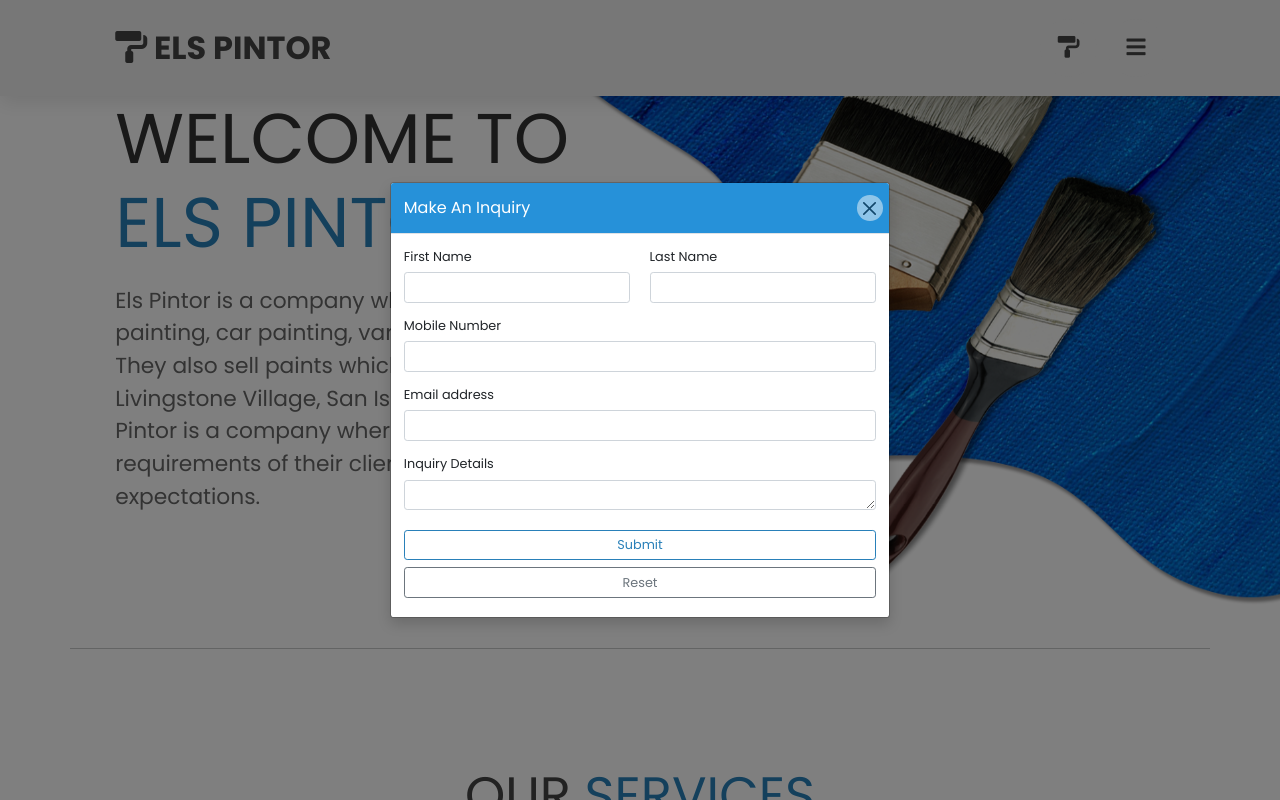
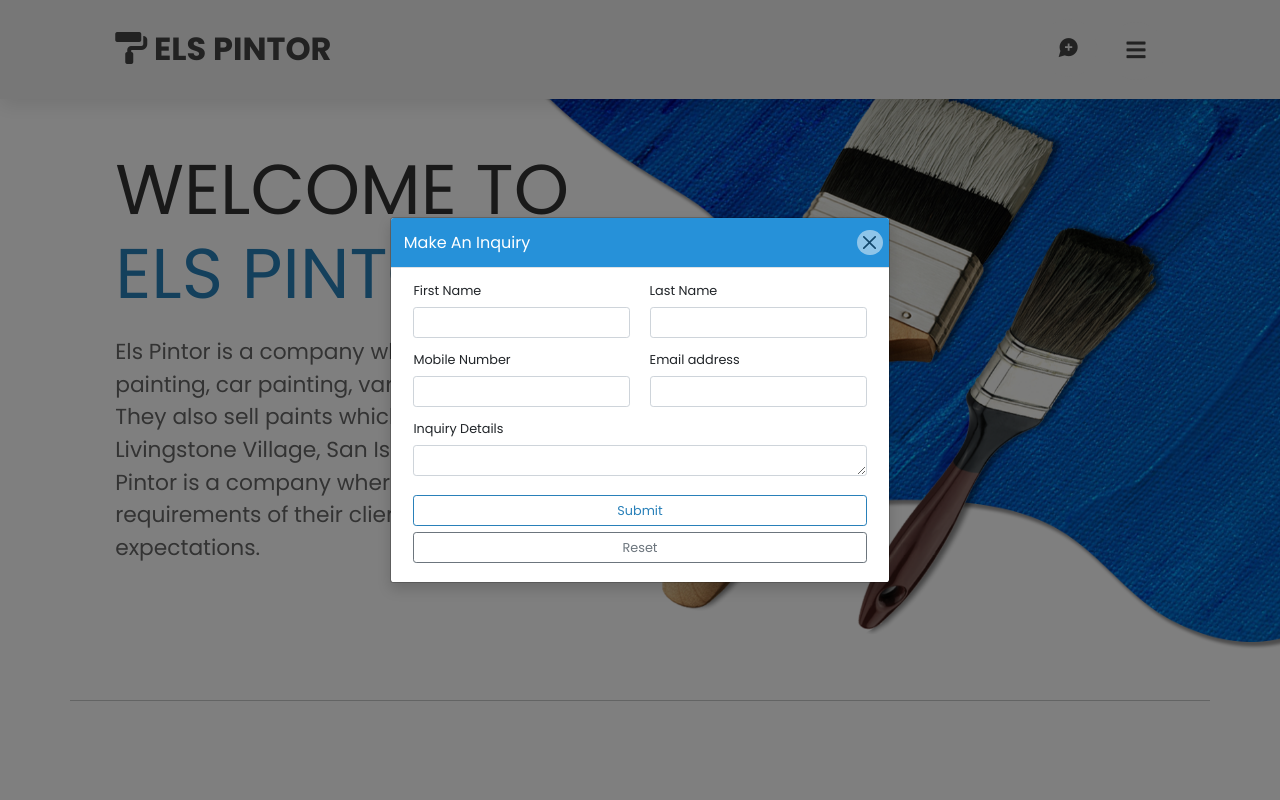
Before and after one commit to Louki-dev/els-pintor-frontend, a PHP site: page / in a window 1280 px wide, after a click on "maps_ugc". Run offline with PHP 8.4, Linux system fonts and the light colour scheme.

Commit message:
updated icon and hover

```diff
--- a/acc.php
+++ b/acc.php
@@ -22,7 +22,7 @@
 
 
                 <div class="col">
-                    <div id="user_data" class="edit-user" id="e-user"></div>
+                    <div id="user_data" class="edit-user"></div>
                 </br>
                     <div class="d-grid gap-2 mb-5 mt-4">
                         <button type="button" class="btn btn-outline-primary mt-3 mb-2 input_button" data-bs-toggle="modal" data-bs-target="#confirm-user-modal" disabled>Save Changes</button>
--- a/css/style.css
+++ b/css/style.css
@@ -954,3 +954,7 @@ input[type="button"]:hover{
   border-left: none;
   border-right: none;
 }
+
+.hover:hover {
+  color: #2980b9 !important;
+}
--- a/include/approved-requeset.modal.inc.php
+++ b/include/approved-requeset.modal.inc.php
@@ -32,7 +32,7 @@
                     <textarea class="opacity-75 form-control bg-white textarea" id="requestDetails" disabled></textarea>
                     </div>
                 </p>
-                <button type="button" class="btn float-end opacity-50 icon" id="copyApprovedRequest">Copy<i class="material-icons fs-6">copy_all</i></button>
+                <button type="button" class="btn float-end opacity-50 icon hover" title="Copy to Clipboard" id="copyApprovedRequest">Copy<i class="material-icons fs-6">copy_all</i></button>
             </div>
             <div class="container d-grid gap-2 mb-4 mt-2">
                 <!-- <button type="button" id="turndown" class="btn btn-outline-success">Turndown</button> -->
--- a/include/confirm-newpass.modal.inc.php
+++ b/include/confirm-newpass.modal.inc.php
@@ -3,6 +3,7 @@
         <div class="modal-content rounded-4 shadow">
 
         <div class="modal-body p-4 text-center">
+        <div class="container">
         <p><h5 class="mb-0">Enter your new password to confirm changes.</h5></p>
         <p class="mb-0"><input type="password" id="ch-pass" class="form-control"></p>
         </div>
@@ -11,6 +12,7 @@
         <button type="button" class="btn btn-lg btn-link fs-6 text-decoration-none col-6 m-0 rounded-0 border-right" id="edit-pass-submit"><strong>Confirm</strong></button>
         <button type="button" class="btn btn-lg btn-link fs-6 text-decoration-none col-6 m-0 rounded-0" data-bs-dismiss="modal">Cancel</button>
         </div>
+        </div>
     </div>
 </div>
 </div>
--- a/include/confirm-pass.modal.inc.php
+++ b/include/confirm-pass.modal.inc.php
@@ -3,6 +3,7 @@
         <div class="modal-content rounded-4 shadow">
 
         <div class="modal-body p-4 text-center">
+        <div class="container">
         <p><h5 class="mb-0">Enter your password to confirm changes.</h5></p>
         <p class="mb-0"><input type="password" id="c-pass" class="form-control"></p>
         </div>
@@ -11,6 +12,7 @@
         <button type="button" class="btn btn-lg btn-link fs-6 text-decoration-none col-6 m-0 rounded-0 border-right" id="edit-user-submit"><strong>Confirm</strong></button>
         <button type="button" class="btn btn-lg btn-link fs-6 text-decoration-none col-6 m-0 rounded-0" data-bs-dismiss="modal">Cancel</button>
         </div>
+        </div>
     </div>
 </div>
 </div>
--- a/include/create-employee.modal.inc.php
+++ b/include/create-employee.modal.inc.php
@@ -7,6 +7,7 @@
             </div>
     <form name="form">
         <div class="modal-body">
+        <div class="container">
             <div class="txt_field mt-3">
                 <input type="hidden" id="emp_id" value="">
                         <input type="text" class="fcapital" name="e_fname" value="" id="firstName" aria-describedby="help" required>
@@ -33,6 +34,7 @@
                 <button type="button" class="btn btn-outline-secondary " id="resetEmployee">Reset</button>
             </div>
         </div>
+        </div>
     </form>
     </div>
 </div>
--- a/include/create-inquiry.modal.inc.php
+++ b/include/create-inquiry.modal.inc.php
@@ -7,29 +7,36 @@
             </div>
     <form>
         <div class="modal-body">
+        <div class="container">
             <div class="mb-3">
                 <div class="row">
                     <div class="col">
                     <label for="exampleFormControlInput1" class="form-label">First Name</label>
                     <input type="text" class="form-control" id="cfname" placeholder="">
+
+                    <label for="exampleFormControlInput1" class="form-label mt-3">Mobile Number</label>
+                    <input type="number" class="form-control" id="cnumber" onKeyDown="if(this.value.length==11 && event.keyCode!=8) return false;" placeholder="">
                     </div>
 
                     <div class="col">
                     <label for="exampleFormControlInput1" class="form-label">Last Name</label>
                     <input type="text" class="form-control" id="clname" placeholder="">
+
+                    <label for="exampleFormControlInput1" class="form-label mt-3">Email address</label>
+                    <input type="email" class="form-control" id="cemail" placeholder="">
                     </div>
                 </div>
             </div>
 
-            <div class="mb-3">
+            <!-- <div class="mb-3">
             <label for="exampleFormControlInput1" class="form-label">Mobile Number</label>
             <input type="number" class="form-control" id="cnumber" onKeyDown="if(this.value.length==11 && event.keyCode!=8) return false;" placeholder="">
-            </div>
+            </div> -->
 
-            <div class="mb-3">
+            <!-- <div class="mb-3">
             <label for="exampleFormControlInput1" class="form-label">Email address</label>
             <input type="email" class="form-control" id="cemail" placeholder="">
-            </div>
+            </div> -->
 
             <div class="mb-3">
             <label for="exampleFormControlTextarea1" class="form-label">Inquiry Details</label>
@@ -41,6 +48,7 @@
                 <input type="reset" value="Reset" class="btn btn-outline-secondary">
             </div>
         </div>
+        </div>
     </form>
     </div>
 </div>
--- a/include/create-message.modal.inc.php
+++ b/include/create-message.modal.inc.php
@@ -7,11 +7,13 @@
             </div>
     <form>
         <div class="modal-body">
+        <div class="container">
             <textarea class="form-control _txtarea2" id="messageArea" rows="1" name="message" placeholder="Your message here"></textarea>
             <div class=" d-grid gap-2 mb-2 mt-4">
                 <button type="button" class="btn btn-outline-primary " id="createMessage">Submit</button>
             </div>
         </div>
+        </div>
     </form>
     </div>
 </div>
--- a/include/create-product.modal.inc.php
+++ b/include/create-product.modal.inc.php
@@ -7,6 +7,7 @@
             </div>
     <form enctype="multipart/form-data">
         <div class="modal-body">
+        <div class="container">
             <div class="row g-2 mb-3">
                 <div class="col-md">
                     <label for="serv_name" class="form-label">Product Name:</label>
@@ -28,6 +29,7 @@
                 <button type="button" class="btn btn-outline-secondary" id="resetProduct">Reset</button>
             </div>
         </div>
+        </div>
     </form>
     </div>
 </div>
--- a/include/create-service.modal.inc.php
+++ b/include/create-service.modal.inc.php
@@ -7,6 +7,7 @@
             </div>
     <form enctype="multipart/form-data">
         <div class="modal-body">
+        <div class="container">
             <div class="row g-2 mb-3">
                 <div class="col-md">
                     <label for="serv_name" class="form-label">Name of Service:</label>
@@ -33,6 +34,7 @@
                 <button type="button" class="btn btn-outline-secondary" id="resetService">Reset</button>
             </div>
         </div>
+        </div>
     </form>
     </div>
 </div>
--- a/include/create-todo.inc.php
+++ b/include/create-todo.inc.php
@@ -6,6 +6,7 @@
         <button type="button" class="btn-close bg-light rounded-circle" data-bs-dismiss="modal" aria-label="Close"></button>
       </div>
       <div class="modal-body">
+      <div class="container">
         <form>
         <div class="row g-2">
           <div class="col-md">
@@ -34,6 +35,7 @@
         <button type="button" class="btn btn-outline-primary" id="createTodo">Submit</button>
         <button type="button" class="btn btn-outline-secondary" id="resetTodo">Reset</button>
       </div>
+      </div>
     </div>
   </div>
 </div>
--- a/include/turned-down.modal.inc.php
+++ b/include/turned-down.modal.inc.php
@@ -32,7 +32,7 @@
                     <textarea class="opacity-75 form-control bg-white textarea" id="requestDetails" disabled></textarea>
                     </div>
                 </p>
-                <button type="button" class="btn float-end opacity-50 "  id="deleteRequest">Remove<i class="material-icons fs-6">delete_outline</i></button>
+                <button type="button" class="btn float-end opacity-50 hover" title="Delete Inquiry" id="deleteRequest">Delete<i class="material-icons fs-6">delete_outline</i></button>
             </div>
             <div class="container d-grid gap-2 mb-4 mt-2">
                 <!-- <button type="button" id="approved" class="btn btn-outline-success">Approve</button> -->
--- a/include/update-employee.modal.inc.php
+++ b/include/update-employee.modal.inc.php
@@ -7,7 +7,8 @@
             </div>
     <form>
         <div class="modal-body">
-        <div class="txt_field mt-3">
+            <div class="container">
+                <div class="txt_field mt-3">
                 <input type="hidden" id="update-emp_id" value="">
                         <input type="text" name="e_fname" value="" id="update-firstName" aria-describedby="help" required>
                     <span></span>
@@ -31,6 +32,7 @@
                 <button type="button" class="btn btn-outline-primary" id="UpdateEmployee">Update</button>
                 <button type="button" class="btn btn-outline-secondary" id="deleteEmployee">Delete</button>
             </div>
+            </div>
         </div>
     </form>
     </div>
--- a/index.php
+++ b/index.php
@@ -13,8 +13,8 @@
 
     <div class="icons"><!--
     <span class="" data-bs-toggle="modal" data-bs-target="#inq-modal" style="border-radius:0px; margin-bottom: 1px; padding-top: 15px; "><i style="margin-bottom: 1px;" class="fas fa-brush"></i></span> -->
-
-        <div class="fas fa-paint-roller" data-bs-toggle="modal" data-bs-target="#inq-modal"></div>
+    <div class="material-icons" data-bs-toggle="modal" data-bs-target="#inq-modal">maps_ugc</div>
+        <!-- <div class="fas fa-paint-roller" data-bs-toggle="modal" data-bs-target="#inq-modal"></div> -->
         <div class="fas fa-bars" id="menu-btn"></div>
 
     </div>
@@ -30,7 +30,7 @@
 <!-- header section ends  -->
 
 <!-- home section start  -->
-<section class="home" id="home">
+<section class="home mt-5 pt-5" id="home">
 
    <div class="content">
         <h3>welcome to <span>els pintor</span></h3>
@@ -197,7 +197,7 @@
 
                 <input class="mb-1 bg-white" type="text" disabled id="color_price" placeholder="Price" style="background: #eee; width: 100%; height: 40px; text-align: center; justify-content: center; border-radius: 6px; border: solid 2px #dddddd;">
 
-                <button type="button" id="copyColor"class="btn1" style="  border-radius: 6px; height: 30px; width: 100%;" >Add to Inquiry</button>
+                <button type="button" id="copyColor"class="btn1" style="  border-radius: 6px; height: 30px; width: 100%;" >Add to Inquiry<div class="material-icons fs-5 ms-2">maps_ugc</div></button>
 
 </div>
 
@@ -249,9 +249,9 @@
 
 <section class="footer shadow-lg" id="footer">
 
-    <div class="box-container mt-5 pt-5">
+    <div class="box-container">
 
-        <div class="box">
+        <div class="box mt-5 pt-5">
             <h3 class="">Contact Info</h3>
              <a href="#" class="text-decoration-none"> <i class="fas fa-phone"></i> +0947-897-0835 </a>
             <a href="#" class="text-decoration-none"> <i class="fas fa-phone"></i> +0906-944-5124 </a>
@@ -260,7 +260,7 @@
 
         </div>
 
-        <div class="box">
+        <div class="box mb-5 pb-5">
             <h3 class="text-white">Our Location</h3>
             <iframe src="https://www.google.com/maps/embed?pb=!1m18!1m12!1m3!1d15732.33478911981!2d123.87814656873488!3d9.673889838658607!2m3!1f0!2f0!3f0!3m2!1i1024!2i768!4f13.1!3m3!1m2!1s0x33aa4c02c7e8bcf7%3A0xcf31ffb8b8911634!2sSan%20Isidro%2C%20Tagbilaran%20City%2C%20Bohol!5e0!3m2!1sen!2sph!4v1628495001520!5m2!1sen!2sph" width="98%" height="398px" frameborder="0" style="border:0" allowfullscreen></iframe>
         </div>
--- a/js/defined/client.js
+++ b/js/defined/client.js
@@ -252,7 +252,8 @@
                     '<p id="sdesc'+$content[el].service_id+'">'+ $content[el].service_description+'</p>',
                     '<br>',
                 '<h2 id="sprice' + $content[el].service_id + '">Price rate: Php ' + NumberComms.format($content[el].service_price) + '.00</h2>',
-                '<button type="button" id="copyService'+$content[el].service_id+'"class="btn1 text-white mt-3 fs-4 p-2"><small class="ms-2">Add to Inquiry</small><div class="fas fa-paint-roller fs-5 ms-2 me-2"></div></button>',
+                // '<button type="button" id="copyService' + $content[el].service_id + '"class="btn1 text-white mt-3 fs-4 p-2"><small class="ms-2">Add to Inquiry</small><div class="fas fa-paint-roller fs-5 ms-2 me-2"></div></button>',
+                '<button type="button" id="copyService'+$content[el].service_id+'"class="btn1 text-white mt-3 fs-4 p-2"><small class="ms-2">Add to Inquiry</small><div class="material-icons fs-5 ms-2 me-2">maps_ugc</div></button>',
                 '</div></form>'
             ];
             $($elem).append($html.join(""));
@@ -276,7 +277,8 @@
                 '<div class="content">',
                     '<h3 id="ptitle'+$content[el].product_id+'">'+$content[el].product_name +'</h3>',
                 '<span id="pprice' + $content[el].product_id + '">Php ' + NumberComms.format($content[el].product_price) + '.00</span>',
-                '<button type="button" id="copyProduct'+$content[el].product_id+'" class="btn pending_header btn_product text-white mt-3 fs-5" style="padding-left:15px !important" >Add to Inquiry<i style="margin-right:10px !important; margin-left:10px !important;" class="fas fa-paint-roller fs-5 m-0"></button>',
+                // '<button type="button" id="copyProduct' + $content[el].product_id + '" class="btn pending_header btn_product text-white mt-3 fs-5" style="padding-left:15px !important" >Add to Inquiry<i style="margin-right:10px !important; margin-left:10px !important;" class="fas fa-paint-roller fs-5 m-0"></button>',
+                '<button type="button" id="copyProduct'+$content[el].product_id+'" class="btn pending_header btn_product text-white mt-3 fs-5" style="padding-left:15px !important" >Add to Inquiry<i class="material-icons fs-5 ms-2 me-1">maps_ugc</i></button>',
                 '</div>',
                 '</div></form>'
             ];
--- a/todo-data.php
+++ b/todo-data.php
@@ -22,10 +22,14 @@
                             <span class="fw-light text-light float-start mt-2 ps-3">
                                 Ongoing
                             </span>
+
                             <div class="dropdown">
                             <a class="btn text-white material-icons float-end" type="button" id="dropdownMenuButton1" data-bs-toggle="dropdown" aria-expanded="false">
                             more_vert
                             </a>
+                            <span class="material-icons btn text-white float-end" data-bs-toggle="modal" data-bs-target="#todo" title="New Project">
+                            post_add
+                            </span>
                             <ul class="dropdown-menu" aria-labelledby="dropdownMenuButton1">
                                 <li><div class="form-check form-switch ms-3">
                                 <input class="form-check-input" type="checkbox" id="selectall-inprogress">
```
Also changed, not shown: js/script.js (+35 -35 lines), message.php (+1 -16 lines). Lines whose indentation alone changed are shown as unchanged.
